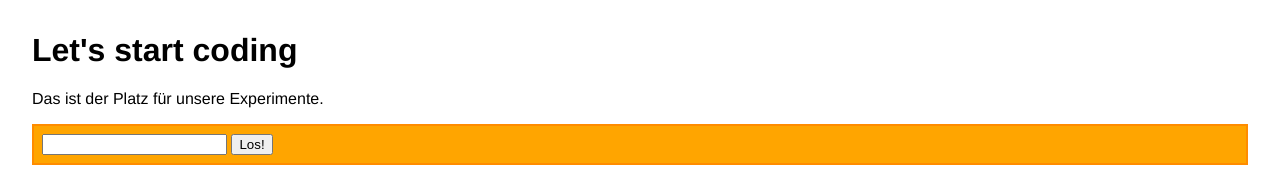
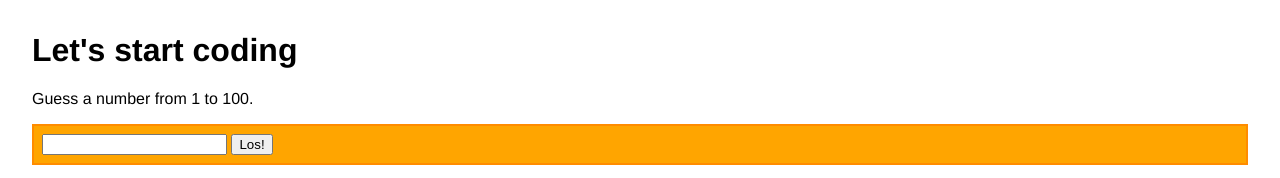
Before and after one commit to fknipp/knippjs-2-start, a website: page index.html in a window 1280 px wide. Shown: the top 178 px of the page. Drawn offline with nearby package versions, Linux system fonts and the light colour scheme.

Commit message:
Add game description

```diff
--- a/index.html
+++ b/index.html
@@ -14,7 +14,7 @@
   <body>
     <h1>Let's start coding</h1>
 
-    <p class="intro">Das ist der Platz für unsere Experimente.</p>
+    <p class="intro">Guess a number from 1 to 100.</p>
 
     <form id="form">
       <input name="text" type="text" />
```
